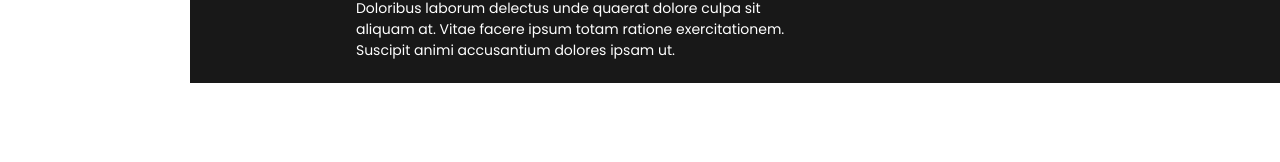
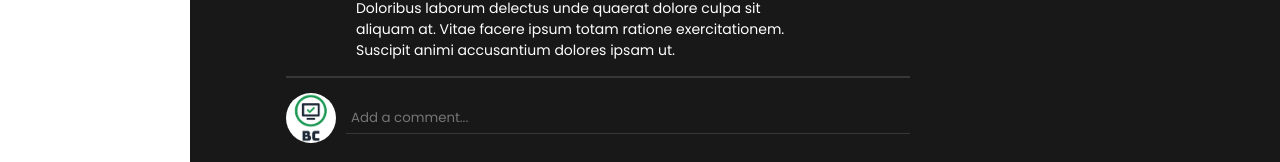
Before and after one commit to bregarulai/vidShare, a React (Create React App) app in the folder frontend-react/: page /video/test in a window 1280 px wide. Shown: the part 1010-1172 px from the top of the page. Before the commit the page ends 1093 px from the top, so only its background shows below. Built offline with nearby package versions, Linux system fonts and the light colour scheme.

Commit message:
created comment input

```diff
--- /dev/null
+++ b/frontend-react/src/components/Comment/Comment.tsx
@@ -0,0 +1,8 @@
+import React from 'react';
+import { Container } from './commentStyles';
+
+const Comment = () => {
+  return <Container>Comment</Container>;
+};
+
+export default Comment;
--- /dev/null
+++ b/frontend-react/src/components/Comment/commentStyles.ts
@@ -0,0 +1,3 @@
+import styled from "styled-components";
+
+export const Container = styled.div``
--- /dev/null
+++ b/frontend-react/src/components/Comments/Comments.tsx
@@ -0,0 +1,17 @@
+import React from 'react';
+
+import { Avatar, Container, Input, NewComment } from './commentsStyles';
+import channelLogo from '../../img/logo1.png';
+
+const Comments = () => {
+  return (
+    <Container>
+      <NewComment>
+        <Avatar src={channelLogo} alt='Avatar' />
+        <Input placeholder='Add a comment...' />
+      </NewComment>
+    </Container>
+  );
+};
+
+export default Comments;
--- /dev/null
+++ b/frontend-react/src/components/Comments/commentsStyles.ts
@@ -0,0 +1,26 @@
+import styled from "styled-components";
+
+export const Container = styled.div``
+
+export const NewComment = styled.div`
+    display: flex;
+    align-items: center;
+    gap: 10px;
+`
+
+export const Avatar = styled.img`
+    width: 50px;
+    height: 50px;
+    border-radius: 50%;
+    object-fit: cover;
+    background-color: #999999;`
+
+export const Input = styled.input`
+    outline: none;
+    border: none;
+    border-bottom: 1px solid ${({theme}) => theme.soft};
+    width: 100%;
+    background-color: transparent;
+    padding: 5px;
+
+`
--- a/frontend-react/src/components/index.ts
+++ b/frontend-react/src/components/index.ts
@@ -1,3 +1,5 @@
 export {default as Menu} from './Menu/Menu'
 export {default as Navbar} from './Navbar/Navbar'
 export {default as Card} from './Card/Card';
+export {default as Comments} from './Comments/Comments'
+export {default as Comment} from './Comment/Comment'
--- a/frontend-react/src/pages/Video/Video.tsx
+++ b/frontend-react/src/pages/Video/Video.tsx
@@ -25,6 +25,7 @@ import {
   VideoWrapper,
 } from './videoStyles';
 import channelLogo from '../../img/logo1.png';
+import { Comments } from '../../components';
 
 const Video = () => {
   return (
@@ -76,6 +77,8 @@ const Video = () => {
           </ChannelInfo>
           <Subscribe>Subscribe</Subscribe>
         </Channel>
+        <Hr />
+        <Comments />
       </Content>
       <Recommendation>Recommendation</Recommendation>
     </Container>
```
